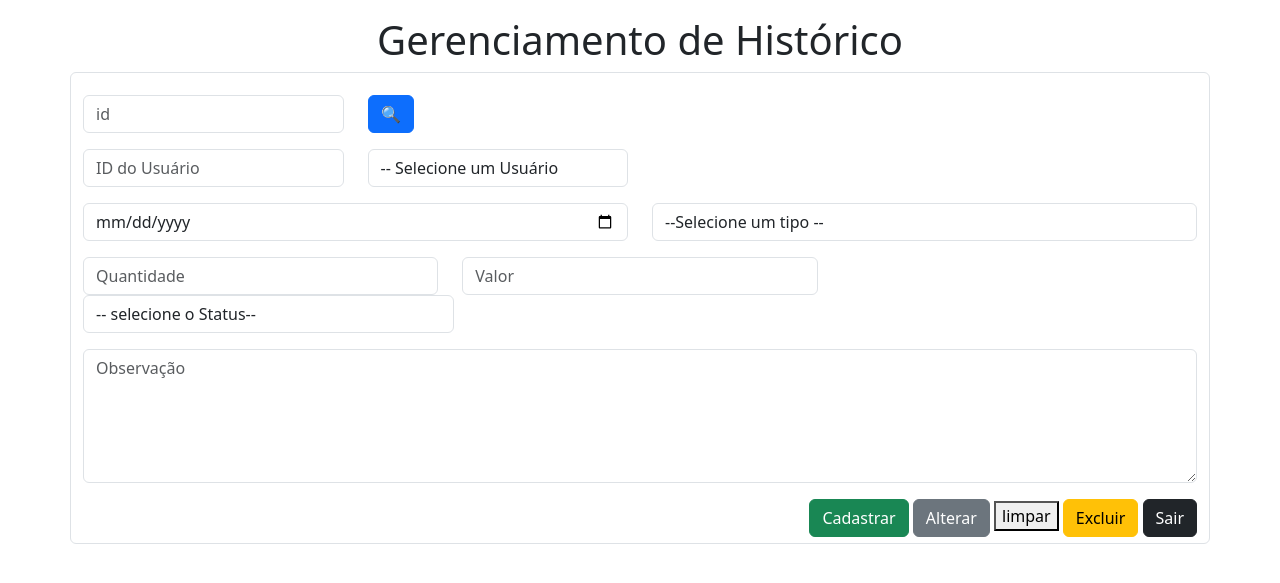
After one commit to josephfranca/PHP_jose, a PHP site: page /tela_historico.php in a window 1280 px wide. The commit adds this page. Shown: the top 583 px of the page. Run offline with PHP 8.4, Linux system fonts and the light colour scheme; some libraries are stand-ins or nearby versions.

Commit message:
Add files via upload

```diff
--- /dev/null
+++ b/crud/tela_historico.php
@@ -0,0 +1,93 @@
+<!DOCTYPE html>
+<html lang="en">
+
+<head>
+    <meta charset="UTF-8">
+    <meta http-equiv="X-UA-Compatible" content="IE=edge">
+    <meta name="viewport" content="width=device-width, initial-scale=1.0">
+    <title>Document</title>
+    <link rel="stylesheet" href="../css/bootstrap.css">
+</head>
+
+<body>
+    <div class="container mt-3">
+        <div class="row">
+            <div class="col-sm-12 text-center">
+                <h1>Gerenciamento de Histórico</h1>
+            </div>
+            <form action="" method="post" class="form-control">
+                <div class="row mt-3">
+                    <div class="col-sm-3">
+                        <input type="number" name="txtID" id="txtID" class="form-control" min="0" placeholder="id">
+                    </div>
+                    <div class="col-sm-9">
+                        <button id="btnpesquisar" name="btnpesquisar" class="btn btn-primary"
+                            formaction="tela_historico.php">&#128269;</button>
+                    </div>
+                </div>
+                <div class="row mt-3">
+                    <div class="col-sm-3">
+                        <input type="number" name="txtidusuario" id="txtidusuario" class="form-control" min="0"
+                            placeholder="ID do Usuário">
+                    </div>
+                    <div class="col-sm-3">
+                        <select name="txtnomeusuario" class="form-control" id="txtnomeusuario">
+                            <option value="">-- Selecione um Usuário</option>
+                            <option value="...">...</option>
+                        </select>
+                    </div>
+                </div>
+                <div class="row mt-3">
+                    <div class="col-sm-6">
+                        <input type="date" name="txtcadastro" class="form-control" id="txtcadastro">
+                    </div>
+                    <div class="col-sm-6">
+                        <select name="txttipo" class="form-control" id="txttipo">
+                            <option value="">--Selecione um tipo --</option>
+                            <option value="..."></option>
+                        </select>
+                    </div>
+                </div>
+                <div class="row mt-3">
+                    <div class="col-sm-4">
+                        <input type="number" name="txtqtde" id="txtqtde" class="form-control" min="0"
+                            placeholder="Quantidade">
+                    </div>
+                    <div class="col-sm-4">
+                        <input type="number" name="txtvalor" id="txtvalor" class="form-control" min="0"
+                            placeholder="Valor">
+                    </div>
+                </div>
+                <div class="col-sm-4">
+                    <select name="txtstatus" class="form-control" id="txtstatus">
+                        <option value="">-- selecione o Status--</option>
+                        <option value="Ativo">Ativo</option>
+                        <option value="Inativo">Inativo</option>
+                    </select>
+                </div>
+                <div class="row mt-3">
+                    <div class="col-sm-12">
+                        <textarea name="txtObs" placeholder="Observação" class="form-control" rows="5"
+                            id="txtObs"></textarea>
+                    </div>
+                </div>
+                <div class="row mt-3">
+                    <div class="col-sm-12 text-end">
+                        <button id="btncadastrar" name="btncadastrar" class="btn btn-success"
+                            formaction="tela_historico.php" value="cadastrar">Cadastrar</button>
+                        <button id="btnalterar" name="btnalterar" class="btn btn-secondary"
+                            formaction="tela_historico.php" value="alterar">Alterar</button>
+                        <button id="btnlimpar" name="btnlimpar" class="warning" formaction="tela_historico.php"
+                            value="limpar">limpar</button>
+                        <button id="btnlimpar" name="btnexcluir" class="btn btn-warning" formaction="tela_historico.php"
+                            value="excluir">Excluir</button>
+                        <button id="btnsair" name="btnsair" class="btn btn-dark" formaction="tela_historico.php"
+                            value="sair">Sair</button>
+                    </div>
+                </div>
+            </form>
+        </div>
+    </div>
+</body>
+
+</html>
```
Also changed, not shown: crud/tela_categoria.php (+51 -0 lines), crud/tela_produto.php (added, +85 -0 lines).
